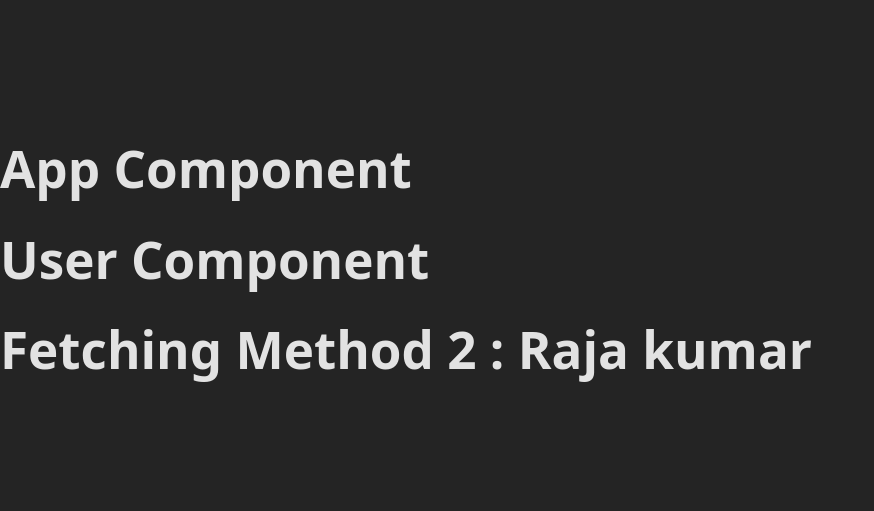
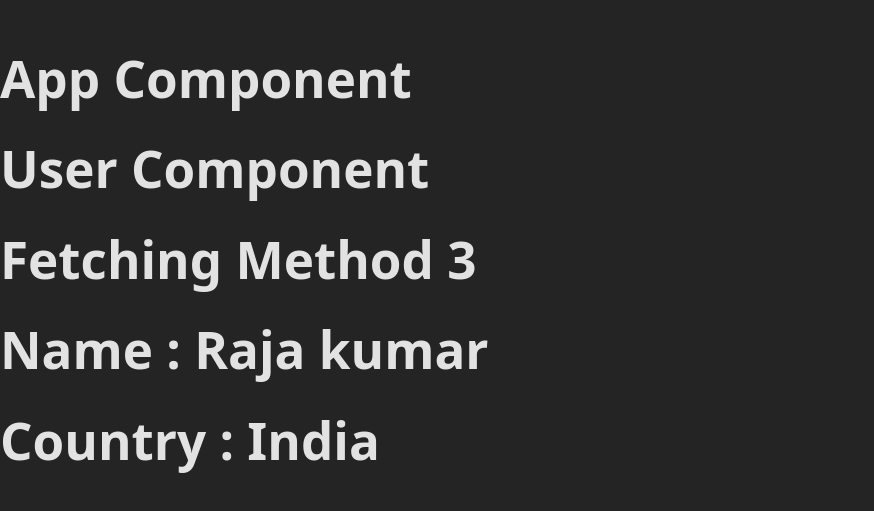
Before and after one commit to ajarubab/react-19-learning-2025, a React (Vite) app: page / in a window 1280 px wide. Shown: the part 141-652 px from the top of the page, without its empty margins (0-874 px from the left). Built offline with nearby package versions, Linux system fonts and the light colour scheme.

Commit message:
fetching data passed to child component method 3

```diff
--- a/src/App.jsx
+++ b/src/App.jsx
@@ -1,11 +1,11 @@
 import User from "./user";
 
 function App(){
-    let myName = "Raja kumar "
+    let detalils = {Name : "Raja kumar ", Country : "India"};
     return(
         <div>
             <h1>App Component</h1>
-            <User data = {myName}/>
+            <User data = {detalils}/>
         </div>
     )
 }
--- a/src/user.jsx
+++ b/src/user.jsx
@@ -2,7 +2,9 @@ function User({data}){
     return (
         <div>
             <h1>User Component</h1>
-            <h1>Fetching Method 2 : {data}</h1>
+            <h1>Fetching Method 3</h1>
+            <h1>Name : {data.Name}</h1>
+            <h1>Country : {data.Country}</h1>
         </div>
 )
 }
```
